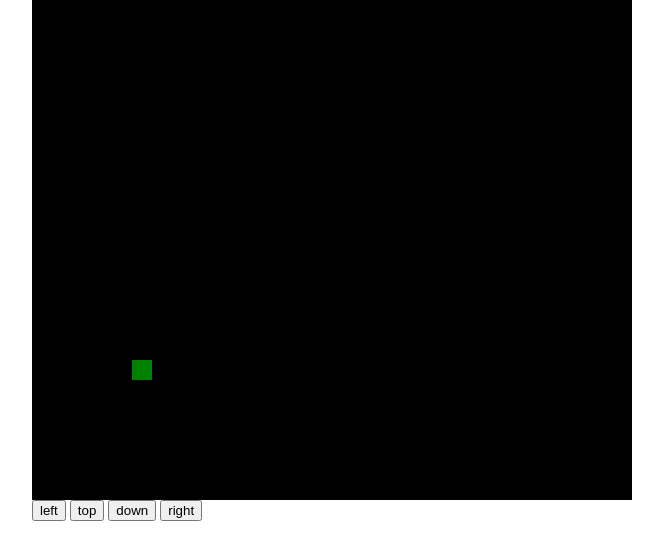
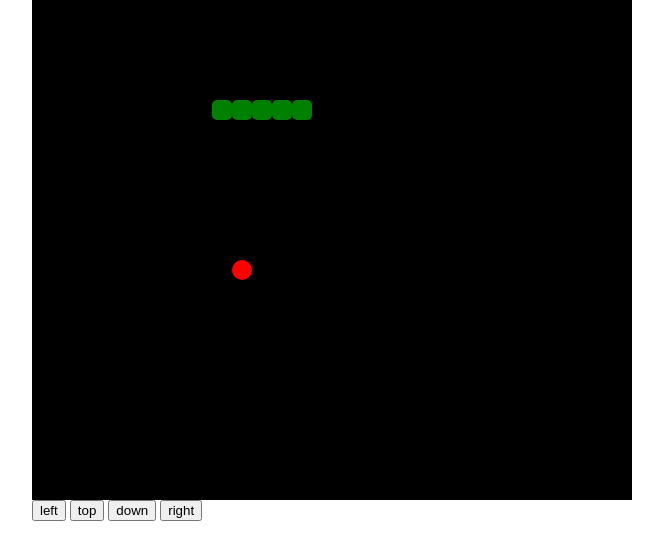
Before and after one commit to Badralbb/snake, a plain HTML site: page index.html in a window 1280 px wide. Shown: the whole page, without its empty margins (308-971 px from the left). Drawn offline with Linux system fonts and the light colour scheme.

Commit message:
snake update

```diff
--- a/index.html
+++ b/index.html
@@ -8,28 +8,40 @@
     <style>
         .area {
             background-color: black;
-            position: relative;
+            position: relative;overflow: hidden;
         }
 
-        .snake-head {
-            width: 20px;
-            height: 20px;
-            background-color: green;
-            position: absolute;
-            display: none;
-            top: 300px;
-        }
+       #snake-body{
+        position: absolute;top: 0;
+       }
 
         body {
             width: 600px;
             margin: auto;
+        }
+
+        #food{
+            border-radius: 20px;width: 20px;height: 20px;background-color: red;
+            position: absolute;
+        }
+        .snake-core{
+            width: 20px;height: 20px;background-color: green;border-radius: 5px;
+            position: absolute;
         }
     </style>
 </head>
 
 <body onkeydown="handleKeyDown(event)">
     <div class="area" id="area">
-        <div id="snake-head" class="snake-head"></div>
+        <div id="food"></div>
+
+
+        </div>
+        <div id="snake-body">
+
+        </div>
+
+
     </div>
 <button onclick="changeDirection('left')">left</button>
 <button onclick="changeDirection('up')">top</button>
--- a/snake.js
+++ b/snake.js
@@ -1,13 +1,19 @@
-const head = document.getElementById("snake-head");
+
 const area = document.getElementById("area");
+const body = document.getElementById("snake-body");
 const scale = 20;
 const areaWidth = 30;
 const areaHeight = 25;
 let positionX = 5;
 let positionY = 5;
-let direction = "up";
-let speed = 400;
-function goRight() {
+const foodat = document.getElementById("food");
+let direction = "right";
+let speed = 150;
+const bodyCoordinates = [{x:5,y:5},{x:6,y:5},{x:7,y:5},{x:8,y:5}];
+const food = {
+x:5,y:5
+}
+const goRight = () => {
     positionX += 1;
     if (positionX > areaWidth - 1) {
         positionX = 0;
@@ -15,27 +21,51 @@ function goRight() {
 
 
 }
-function render() {
+const eatFood = () =>{
 
-    head.style.left = `${positionX * scale}px`
-    head.style.top = `${positionY * scale}px`
+    render();
+}
+
+
+const render = () => {
+    let bodyHtml = ""
+    if(food.x == positionX && food.y == positionY){
+        bodyCoordinates.unshift(bodyCoordinates[0]);
+        speed = speed - 20;
+        food.x = Math.floor(Math.random() * scale);
+        food.y = Math.floor(Math.random() * scale);
+        foodat.style.left =`${food.x * scale}px`
+        foodat.style.top = `${food.y * scale}px`
+    }
+    for(let i = 0; i < bodyCoordinates.length; i++){
+        bodyHtml +=`<div class="snake-core" style="top:${bodyCoordinates[i].y * scale}px;left:${bodyCoordinates[i].x * scale}px"></div>`
+
+
+  }
+  body.innerHTML = bodyHtml;
+
+   foodat.style.left =`${food.x * scale}px`
+    foodat.style.top = `${food.y * scale}px`
+
+
+
 
 }
-function goLeft() {
+const goLeft = () => {
     positionX -= 1;
     if (positionX < 0) {
         positionX = areaWidth - 1;
     }
 
 }
-function goUp() {
+const goUp = () => {
     positionY -= 1;
     if (positionY < 0) {
         positionY = areaHeight - 1;
     }
 
 }
-function goDown() {
+const  goDown = () => {
     positionY += 1;
     if (positionY > areaHeight - 1) {
         positionY = 0;
@@ -43,13 +73,13 @@ function goDown() {
 
 }
 
-function resetGame() {
+const resetGame = () => {
     area.style.width = `${areaWidth * scale}px`
     area.style.height = `${areaHeight * scale}px`
-    head.style.display = "block";
+
     render();
 }
-function changeDirection(value) {
+const changeDirection = value => {
     if (direction == 'up' || direction == 'down') {
         if (value == 'left' || value == 'right') {
             direction = value;
@@ -60,7 +90,7 @@ function changeDirection(value) {
         }
     }
 }
-function handleKeyDown(event) {
+const  handleKeyDown = event => {
     switch (event.key) {
         case 'w':
         case 'ArrowUp':
@@ -80,7 +110,7 @@ function handleKeyDown(event) {
             break;
     }
 }
-function gameloop() {
+const gameloop = () => {
     switch (direction) {
         case 'up': goUp();
             break;
@@ -91,6 +121,8 @@ function gameloop() {
         case 'left': goLeft();
         break;
     }
+    bodyCoordinates.shift();
+    bodyCoordinates.push({x:positionX,y:positionY});
     render();
 }
 resetGame();
```
